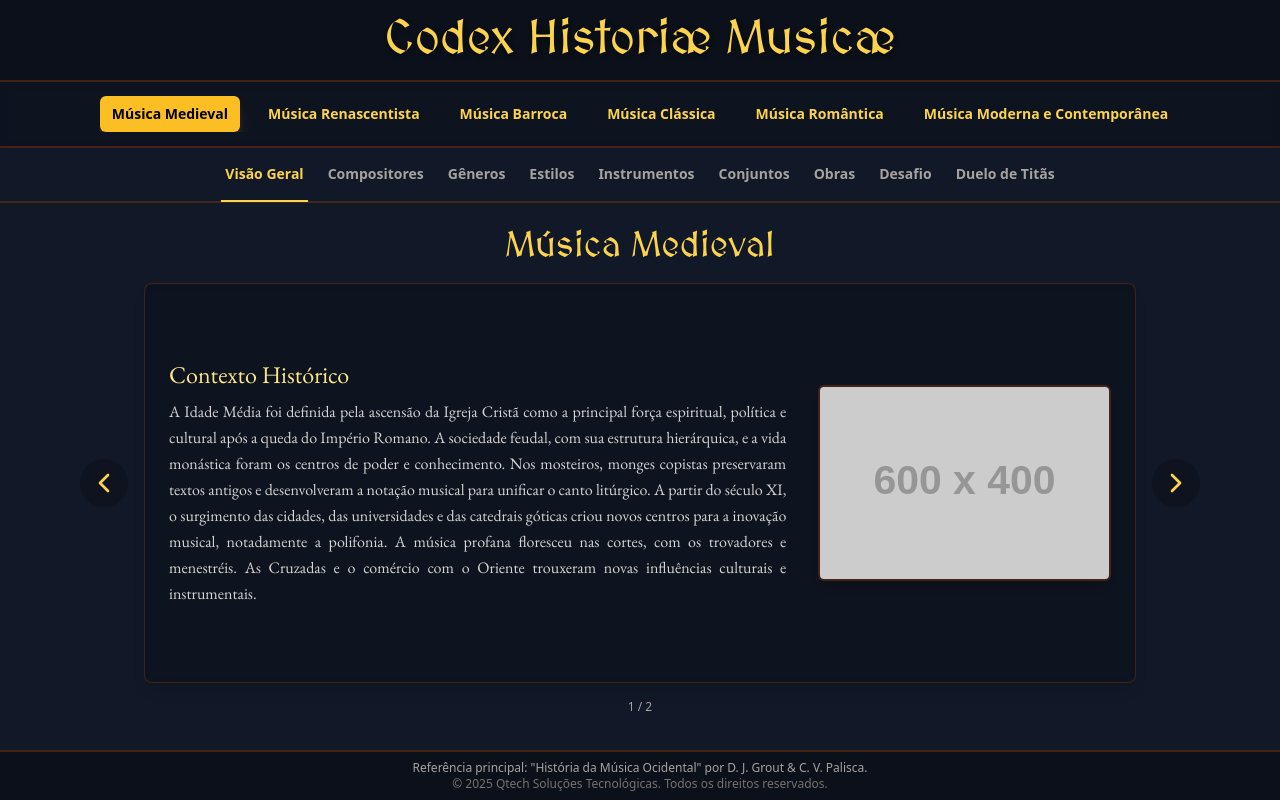
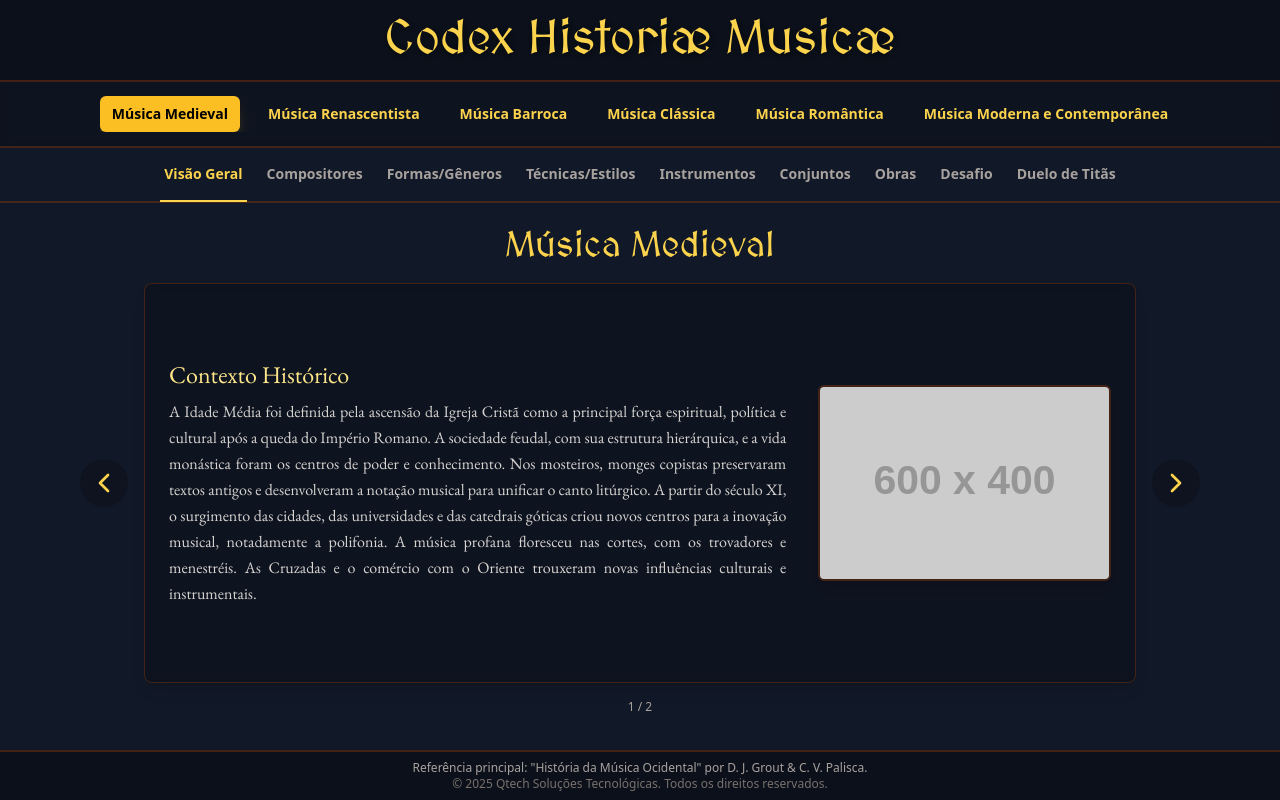
Before and after one commit to qtechsolucoes/historia_da_musica, a React (Vite) app: page / in a window 1280 px wide. Built offline with nearby package versions, Linux system fonts and the light colour scheme.

Commit message:
new commit

```diff
--- a/src/App.jsx
+++ b/src/App.jsx
@@ -5,7 +5,6 @@ import AnimatedBackground from './components/AnimatedBackground';
 import MainContent from './components/MainContent';
 import DetailModal from './components/DetailModal';
 
-// --- ATENÇÃO: Acessando a API Key de forma segura ---
 const apiKey = import.meta.env.VITE_GEMINI_API_KEY;
 
 export default function App() {
--- a/src/components/AnimatedBackground.jsx
+++ b/src/components/AnimatedBackground.jsx
@@ -14,7 +14,7 @@ const AnimatedBackground = () => (
             return (
                 <motion.div
                     key={`note-${i}`}
-                    className="absolute text-amber-300"
+                    className="absolute text-amber-100"
                     style={{
                         left: `${left}vw`,
                         fontSize: `${size}px`,
--- a/src/components/MainContent.jsx
+++ b/src/components/MainContent.jsx
@@ -19,8 +19,8 @@ const MainContent = ({ period, onCardClick, quiz, onGenerateQuiz, onQuizGuess, d
     const tabs = [
         { id: 'overview', label: 'Visão Geral' },
         { id: 'composers', label: 'Compositores' },
-        { id: 'genres', label: 'Gêneros' },
-        { id: 'styles', label: 'Estilos' },
+        { id: 'genres', label: 'Formas/Gêneros' },
+        { id: 'styles', label: 'Técnicas/Estilos' },
         { id: 'instruments', label: 'Instrumentos' },
         { id: 'ensembles', label: 'Conjuntos' },
         { id: 'works', label: 'Obras' },
@@ -85,7 +85,7 @@ const MainContent = ({ period, onCardClick, quiz, onGenerateQuiz, onQuizGuess, d
                         image: period.overviewImages[0],
                     },
                     {
-                        title: 'Descrição Musical',
+                        title: 'Características Musicais',
                         text: period.description,
                         image: period.overviewImages[1],
                     }
```
